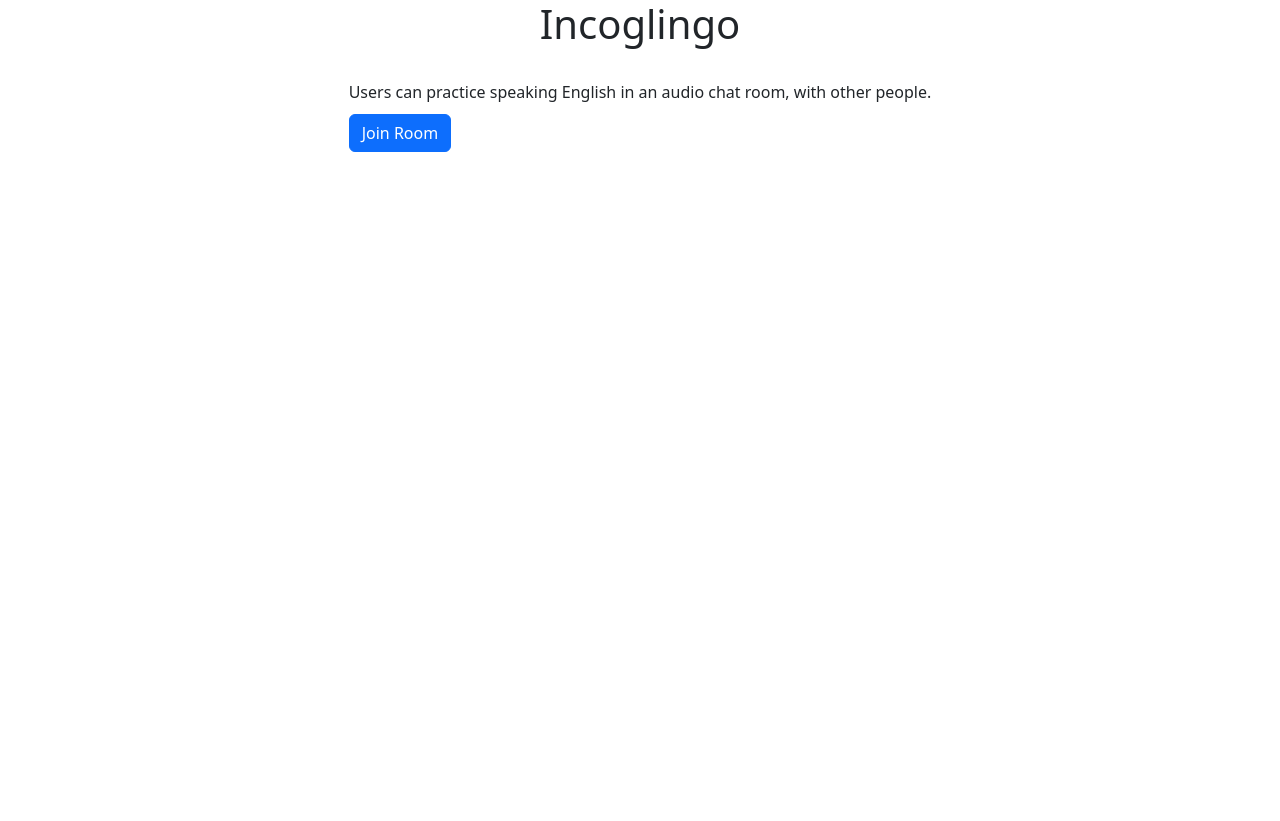
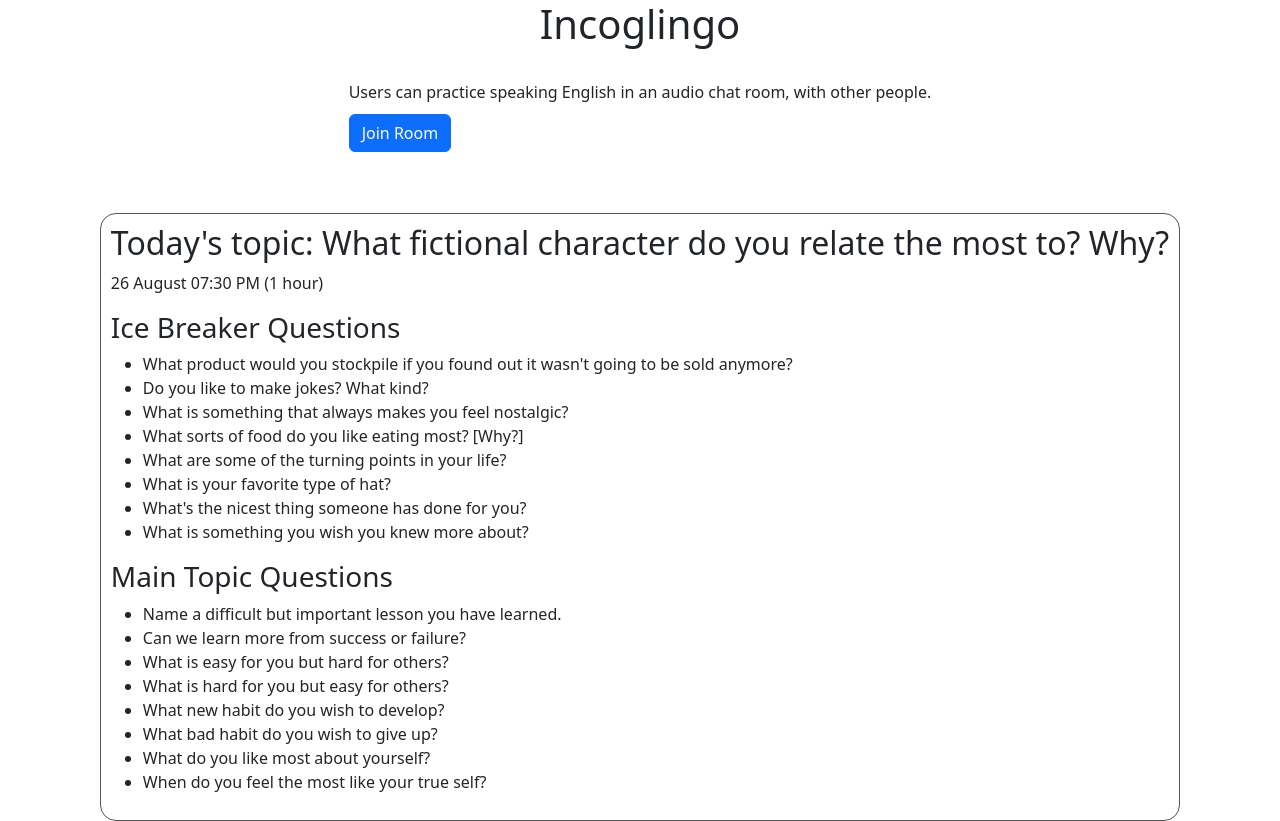
Before and after one commit to TylerDurden17/Incoglingo, a React (Create React App) app in the folder client/: page / in a window 1280 px wide. Before the commit the page ends 800 px from the top, so only its background shows below. Built offline with nearby package versions, Linux system fonts and the light colour scheme; no server answers; what peerjs would draw is missing.

Commit message:
modal of topic

```diff
--- a/client/src/components/Home.js
+++ b/client/src/components/Home.js
@@ -1,6 +1,6 @@
 import React from "react";
-//changes made by tejas pandey
 import {Button} from 'react-bootstrap';
+import Topic from "./topic";
 
 function Home() {
   //const navigate = useNavigate();
@@ -29,6 +29,9 @@
               </Button>
             </div>
           </article>
+          <div style={{border:'1px solid #555', borderRadius:'16px', padding:'10px', marginTop:'4%'}}>
+            <Topic/>
+          </div>
         </div>
       </main>
     </div>
--- a/client/src/components/Room.css
+++ b/client/src/components/Room.css
@@ -155,6 +155,13 @@
     overflow-y: auto;
     max-height: 500px;
   }
+
+
+.ModalToDisplayTopic {
+  position: fixed;
+  top: 55px; /* Adjust this value to add the desired top margin */
+  left: 20px;
+}
 }
 
 /* Mobile styles */
@@ -239,6 +246,12 @@
     height: 6rem;
     margin: 8px;
   }
+
+  .ModalToDisplayTopic {
+    position: relative;
+    top: 10px; /* Adjust this value to add the desired top margin */
+    left: 10px;
+  }
 }
 
 #messageInputContainer {
@@ -275,10 +288,13 @@
   background-color: #ccc;
   cursor: not-allowed;
 }
-
+/*
 .modalContent{
   display: flex;
-  justify-content: center; /* Center horizontally */
-  align-items: center; /* Center vertically */
+  justify-content: center; /* Center horizontally *//*
+  align-items: center; /* Center vertically *//*
   height: 100%;
 }
+*/
+
+/* Topic.css */
--- a/client/src/components/Room.js
+++ b/client/src/components/Room.js
@@ -1,18 +1,75 @@
 import React, {useEffect, useState} from "react";
+import {Button} from 'react-bootstrap';
 import './Room.css';
 import { useParams } from 'react-router-dom';
 import {socket} from '../socket'
 import MessageContainer from "./messageContainer";
 import newPeer from "../peerobj";
 import VideoGrid from "./videoGrid";
+import Topic from "./topic";
+import Modal from "react-modal";
+const customModalStyles = {
+  content: {
+    position: 'absolute',
+    top: '50%',
+    left: '50%',
+    right: 'auto',
+    bottom: 'auto',
+    marginRight: '-50%',
+    transform: 'translate(-50%, -50%)',
+    borderRadius: '9px',
+    boxShadow: '0px 4px 10px rgba(0, 0, 0, 0.2)',
+    border: 'none', // If you want to remove the border completely
+    maxWidth: '600px', // Adjust the width of the modal as per your design
+    maxHeight: '50%', // Adjust the width of the modal as per your design
+    padding: '20px', // Customize the padding inside the modal
+    backgroundColor: '#fff', // Customize the background color of the modal
+    overflowY: 'scroll',
+  },
+  overlay: {
+    position: 'fixed',
+    top: 0,
+    right: 0,
+    bottom: 0,
+    left: 0,
+    backgroundColor: 'rgba(0, 0, 0, 0.5)', // Semi-transparent black background
+    backdropFilter: 'blur(2px)', // Apply a blur effect
+    display: 'flex',
+    alignItems: 'center',
+    justifyContent: 'center',
+    zIndex: 1000, // Higher than other elements
+  },
+  closeButton: {
+    position: 'absolute',
+    top: '-16px',
+    right: '4px',
+    border: 'none',
+    fontSize: '36px',
+    background: 'transparent',
+    // Add more styles as needed
+  },
+
+  // Media query for mobile
+  '@media (max-width: 768px)': {
+    content: {
+      backgroundColor: 'red'
+    }
+  },
+};
+
 
 function Room() {
 
+
   const { roomId } = useParams();
+  const [showModal, setShowModal] = useState(false);
 
-  while(!naam){
-    var naam = window.prompt('What is your name?')
+  const toggleModal = () => {
+    setShowModal(!showModal);
   };
+
+  // const naam = window.prompt('What is your name?');
+  const naam = 'sd'
 
   useEffect(() => {
     const handleDisconnect = () => {
@@ -40,6 +97,23 @@
 
   return (
     <>
+
+      <Modal
+          isOpen={showModal}
+          onRequestClose={toggleModal}
+          className="modal-content"
+          overlayClassName="modal-overlay"
+          ariaHideApp={false}
+          //shouldCloseOnOverlayClick={false} // Prevent closing on click outside
+          //shouldCloseOnEsc={false} // Prevent closing on escape key
+          style={customModalStyles}
+      >
+            <button style={customModalStyles.closeButton} className="modal-close" onClick={toggleModal}>
+              &times;
+            </button>
+            <Topic/>
+
+      </Modal>
       <header>
         <h4 id="groupName">Incoglingo</h4>
       </header>
@@ -59,6 +133,12 @@
         </div>
 
       </article>
+
+      <div className="ModalToDisplayTopic">
+        <Button onClick={toggleModal}>See Questions</Button>
+      </div>
+
+
     </>
   );
 }
--- /dev/null
+++ b/client/src/components/questions.js
@@ -0,0 +1,52 @@
+import React from 'react';
+
+const Questions = () => {
+  // Ice breaker questions
+  const iceBreakerQuestions = [
+    "What product would you stockpile if you found out it wasn't going to be sold anymore?",
+    "Do you like to make jokes? What kind?",
+    "What is something that always makes you feel nostalgic?",
+    "What sorts of food do you like eating most? [Why?]",
+    "What are some of the turning points in your life?",
+    "What is your favorite type of hat?",
+    "What's the nicest thing someone has done for you?",
+    "What is something you wish you knew more about?"
+    // Add more ice breaker questions here
+  ];
+
+  // Main topic questions
+  const mainTopicQuestions = [
+    "Name a difficult but important lesson you have learned.",
+  "Can we learn more from success or failure?",
+  "What is easy for you but hard for others?",
+  "What is hard for you but easy for others?",
+  "What new habit do you wish to develop?",
+  "What bad habit do you wish to give up?",
+  "What do you like most about yourself?",
+  "When do you feel the most like your true self?"
+    // Add more main topic questions here
+  ];
+
+  return (
+    <div className="questions-container">
+      <div className="ice-breaker-questions">
+        <h3>Ice Breaker Questions</h3>
+        <ul>
+          {iceBreakerQuestions.map((question, index) => (
+            <li key={index}>{question}</li>
+          ))}
+        </ul>
+      </div>
+      <div className="main-topic-questions">
+        <h3>Main Topic Questions</h3>
+        <ul>
+          {mainTopicQuestions.map((question, index) => (
+            <li key={index}>{question}</li>
+          ))}
+        </ul>
+      </div>
+    </div>
+  );
+};
+
+export default Questions;
--- /dev/null
+++ b/client/src/components/topic.js
@@ -0,0 +1,41 @@
+import React, { useState, useEffect } from 'react';
+import Questions from './questions';
+
+const Topic = () => {
+  // State to store the fetched topic and details
+  const [topic, setTopic] = useState('');
+  const [topicDetail, setTopicDetail] = useState('');
+
+  // Function to fetch the topic and details from the database (you'll need to implement this)
+  const fetchTopicFromDatabase = async () => {
+    try {
+      // Replace this with your actual API call to fetch the topic and details
+      // const response = await fetch('YOUR_API_ENDPOINT');
+      // const data = await response.json();
+
+      // Update the state with the fetched topic and details
+      setTopic('What fictional character do you relate the most to? Why?');
+      setTopicDetail('26 August 07:30 PM (1 hour)');
+    } catch (error) {
+      console.error('Error fetching topic:', error);
+      // You can set some default or fallback values for the topic and details in case of an error
+      setTopic('Topic: English Language Tips');
+      setTopicDetail('Learn and share English speaking tips!');
+    }
+  };
+
+  // useEffect hook to fetch the topic and details when the component mounts
+  useEffect(() => {
+    fetchTopicFromDatabase();
+  }, []);
+
+  return (
+    <div className="topic-container">
+      <h2 className="topic">Today's topic: {topic}</h2>
+      <p className="topic-detail">{topicDetail}</p>
+      <Questions/>
+    </div>
+  );
+};
+
+export default Topic;
```
